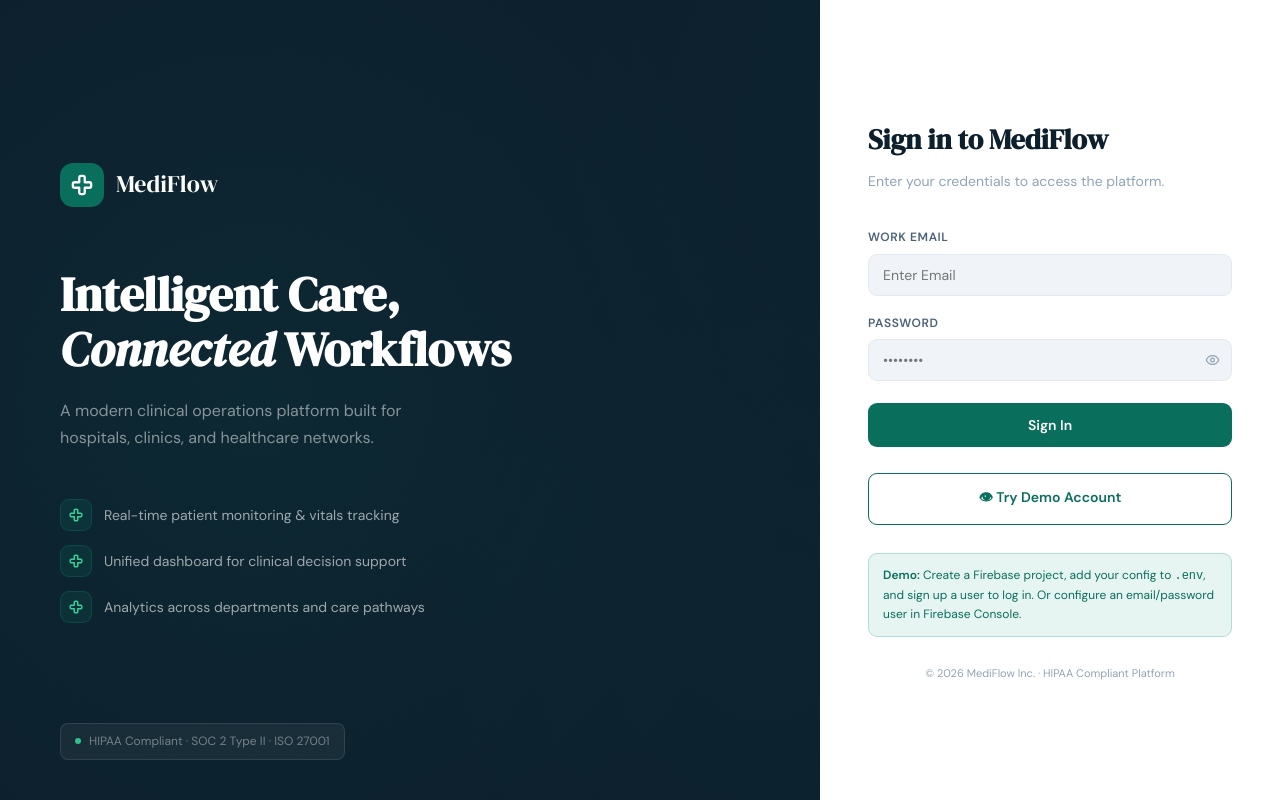
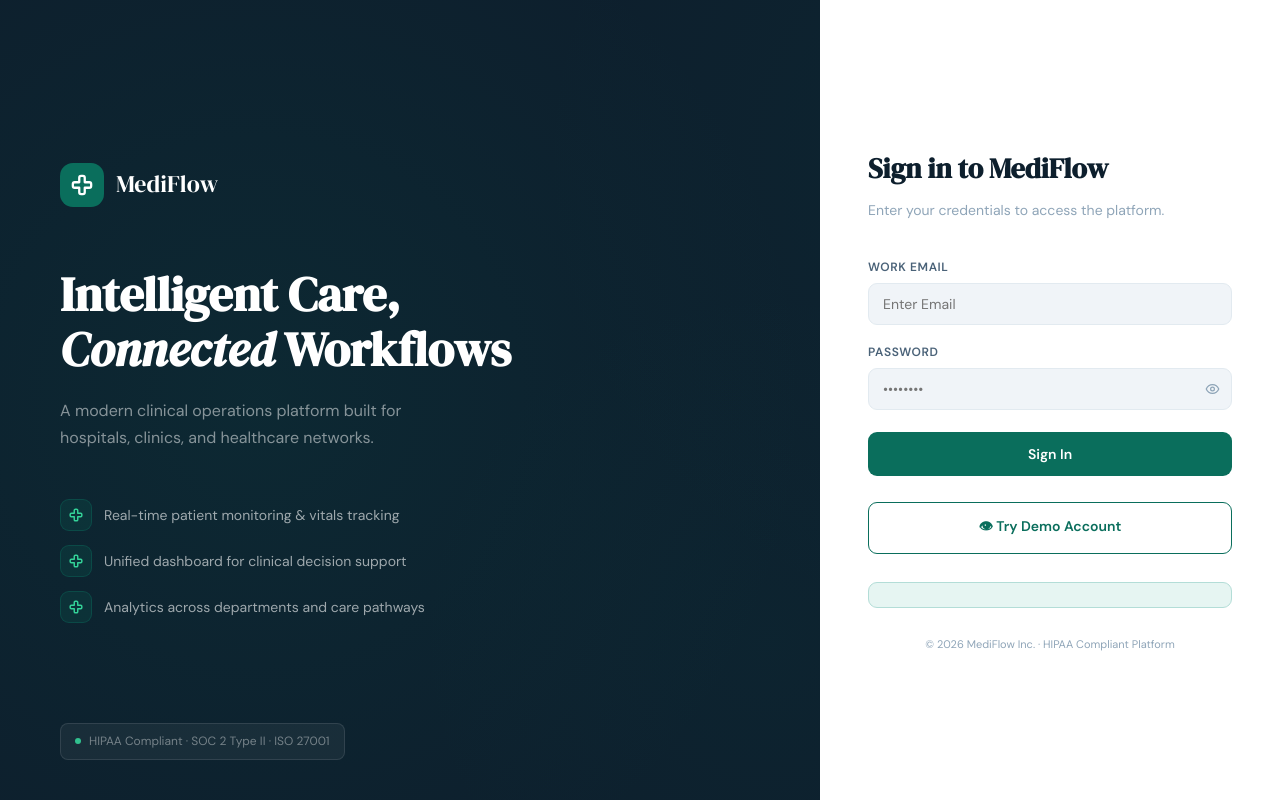
Before and after one commit to kishore-muthu/healthcare-b2b-app, a React (Vite) app: page /login in a window 1280 px wide. Built offline with nearby package versions, Linux system fonts and the light colour scheme; no server answers.

Commit message:
Changes Done

```diff
--- a/src/pages/LoginPage.tsx
+++ b/src/pages/LoginPage.tsx
@@ -314,9 +314,9 @@ const LoginPage: React.FC = () => {
           border: '1px solid var(--teal-mid)',
           borderRadius: 9,
         }}>
-          <p style={{ fontSize: '12px', color: 'var(--teal)', lineHeight: 1.6 }}>
+          {/* <p style={{ fontSize: '12px', color: 'var(--teal)', lineHeight: 1.6 }}>
             <strong>Demo:</strong> Create a Firebase project, add your config to <code>.env</code>, and sign up a user to log in. Or configure an email/password user in Firebase Console.
-          </p>
+          </p> */}
         </div>
 
         <p style={{ fontSize: '11px', color: 'var(--text-muted)', textAlign: 'center', marginTop: 28 }}>
```
